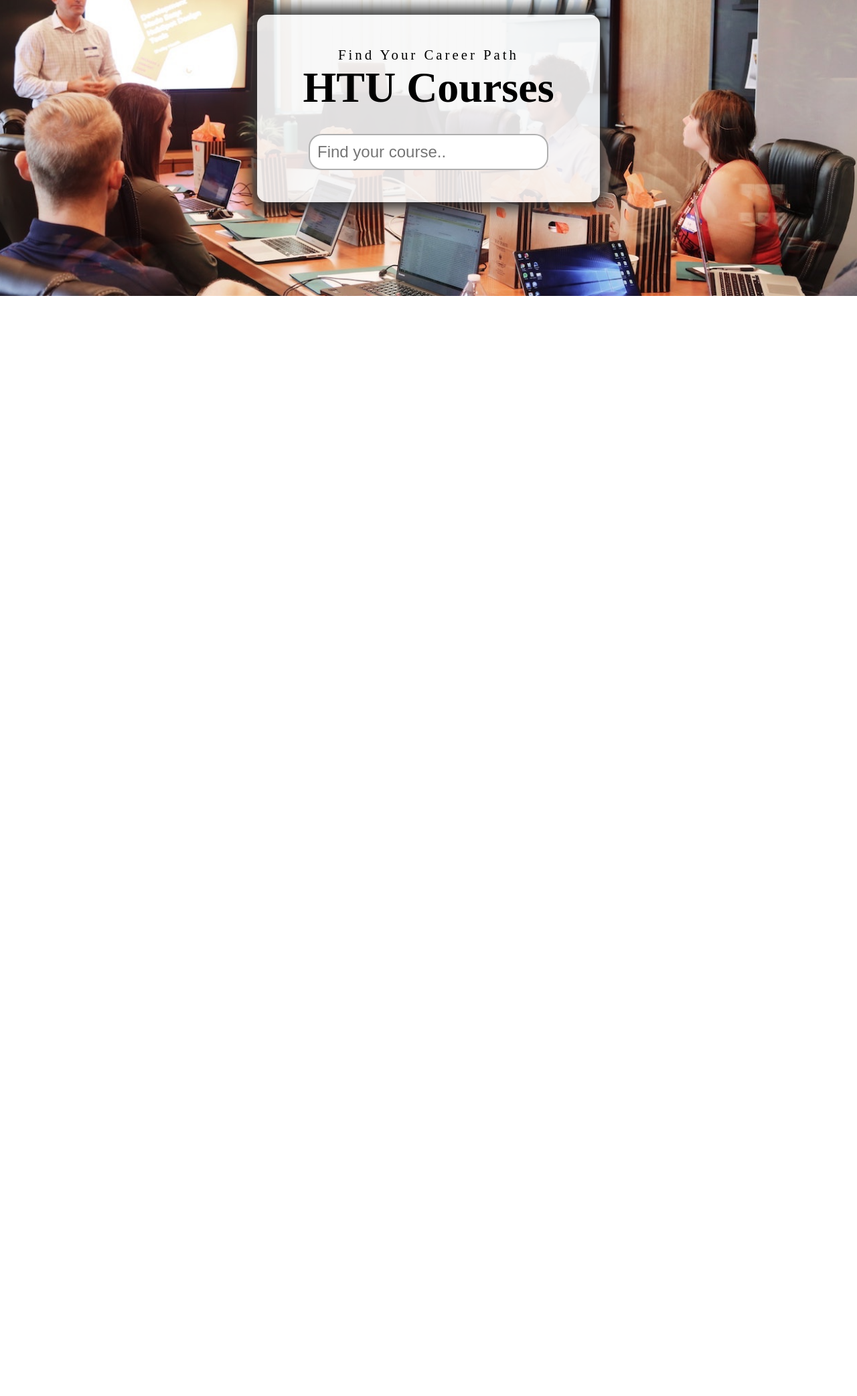
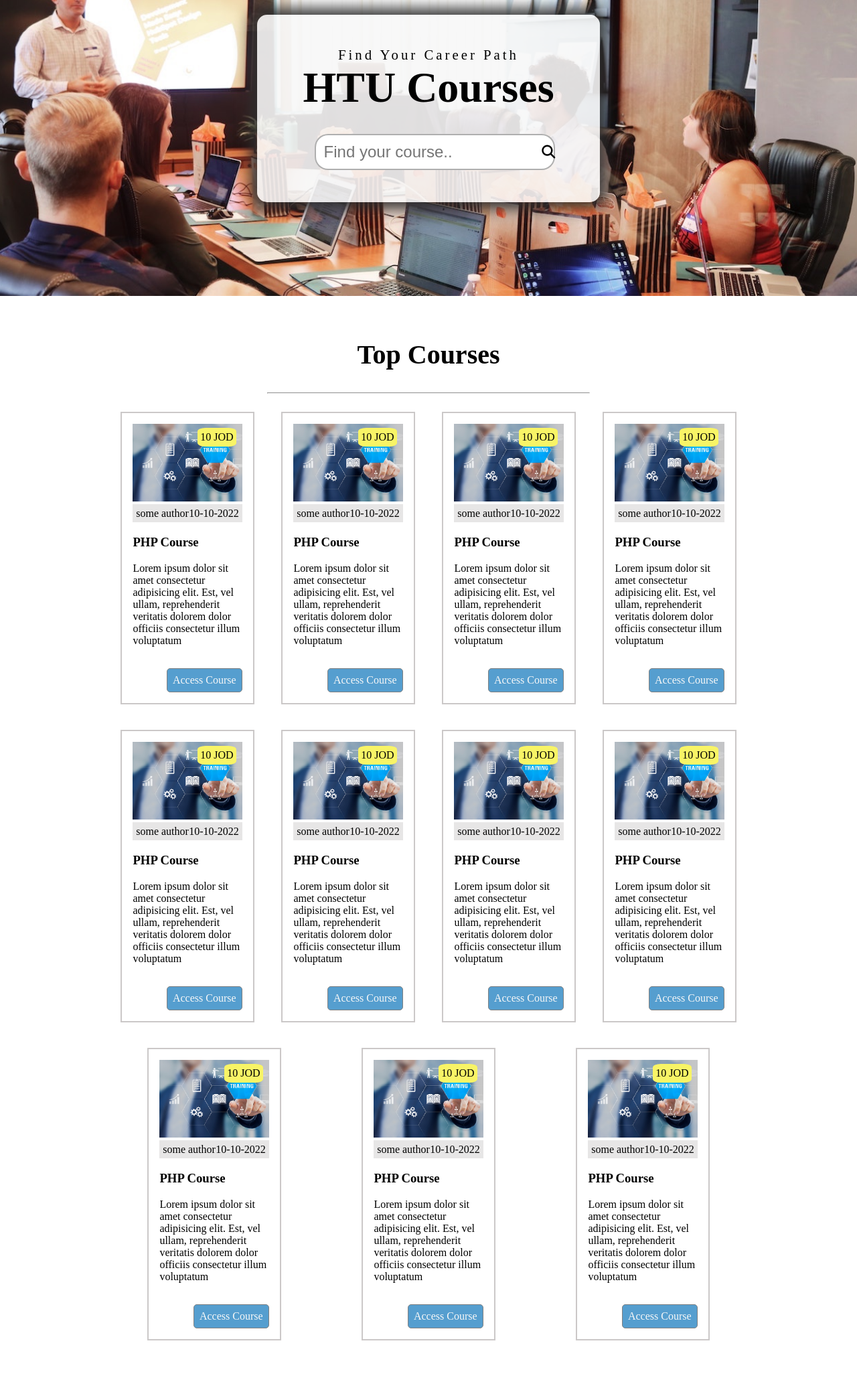
Before and after one commit to estephanbe/htu_coh9_1_material, a PHP site: page / in a window 1280 px wide. Shown: the part 197-2282 px from the top of the page at 67% size. Before the commit the page ends 639 px from the top, so only its background shows below. Run offline with PHP 8.4, Linux system fonts and the light colour scheme.

Commit message:
m2 final

```diff
--- a/2 - Frontend Basics/htu_courses/assets/css/header.css
+++ b/2 - Frontend Basics/htu_courses/assets/css/header.css
@@ -90,3 +90,18 @@ form#htu-search {
     border-radius: 20px;
     border: 2px solid #808080a1;
 }
+
+form#htu-search button {
+    border: none;
+    background-color: transparent;
+    margin: -5%
+}
+
+form#htu-search button:hover {
+    opacity: .7;
+    cursor: pointer;
+}
+
+form#htu-search i {
+    font-size: 150%;
+}
--- /dev/null
+++ b/2 - Frontend Basics/htu_courses/assets/css/main.css
@@ -0,0 +1,69 @@
+main {
+    margin: 4rem 10rem;
+}
+
+main h2 {
+    font-size: 2.5rem;
+    text-align: center;
+}
+
+main hr {
+    width: 50%;
+}
+
+#htu-courses-container {
+    display: flex;
+    flex-wrap: wrap;
+    justify-content: space-around;
+    align-items: center;
+}
+
+#htu-courses-container .htu-course {
+    width: 17%;
+    margin: 2%;
+    border: 2px solid #cbc8c8;
+    padding: 1rem;
+}
+
+.htu-course a {
+    text-decoration: none;
+    color: black;
+    display: block;
+    position: relative;
+}
+
+.htu-course .htu-course-price {
+    position: absolute;
+    right: 5%;
+    top: 5%;
+    background-color: #f8f466;
+    padding: 0.3rem;
+    border-radius: 20%;
+}
+
+.htu-course img {
+    width: 100%;
+    height: 100%;
+}
+
+.htu-course .htu-course-meta {
+    display: flex;
+    justify-content: space-between;
+    align-items: center;
+    background-color: rgb(231 230 230);
+    padding: .3rem;
+}
+
+.htu-course .htu-course-link-wrapper {
+    display: flex;
+    justify-content: flex-end;
+    margin-top: 2rem;
+}
+
+.htu-course .htu-course-link-wrapper a {
+    padding: 0.5rem;
+    background-color: rgb(85 158 207);
+    color: #f8f8f8;
+    border: 1px solid gray;
+    border-radius: 5px;
+}
--- a/2 - Frontend Basics/htu_courses/index.html
+++ b/2 - Frontend Basics/htu_courses/index.html
@@ -6,10 +6,13 @@
     <meta http-equiv="X-UA-Compatible" content="IE=edge">
     <meta name="viewport" content="width=device-width, initial-scale=1.0">
 
-
+    <link rel="stylesheet" href="https://cdnjs.cloudflare.com/ajax/libs/font-awesome/6.2.0/css/all.min.css"
+        integrity="sha512-xh6O/CkQoPOWDdYTDqeRdPCVd1SpvCA9XXcUnZS2FmJNp1coAFzvtCN9BmamE+4aHK8yyUHUSCcJHgXloTyT2A=="
+        crossorigin="anonymous" referrerpolicy="no-referrer" />
 
     <link rel="stylesheet" href="./assets/css/styles.css">
     <link rel="stylesheet" href="./assets/css/header.css">
+    <link rel="stylesheet" href="./assets/css/main.css">
 
 
 
@@ -43,10 +46,219 @@
                 <form id="htu-search" action="" method="">
                     <label for="htu-search-input">Find your course</label>
                     <input id="htu-search-input" type="search" placeholder="Find your course..">
+                    <button type="submit">
+                        <i class="fa-solid fa-magnifying-glass"></i>
+                    </button>
                 </form>
             </div>
         </section>
     </header>
+
+    <main>
+        <h2>Top Courses</h2>
+        <hr>
+        <div id="htu-courses-container">
+            <div class="htu-course">
+                <a href="#">
+                    <span class="htu-course-price">10 JOD</span>
+                    <img src="./assets/images/c1.jpeg" alt="PHP Course">
+                </a>
+                <div class="htu-course-meta">
+                    <span>some author</span>
+                    <time datetime="2022-10-10">10-10-2022</time>
+                </div>
+                <h3>PHP Course</h3>
+
+                <p>Lorem ipsum dolor sit amet consectetur adipisicing elit. Est, vel ullam, reprehenderit veritatis
+                    dolorem dolor officiis consectetur illum voluptatum</p>
+
+                <div class="htu-course-link-wrapper">
+                    <a href="#">Access Course</a>
+                </div>
+            </div>
+            <div class="htu-course">
+                <a href="#">
+                    <span class="htu-course-price">10 JOD</span>
+                    <img src="./assets/images/c1.jpeg" alt="PHP Course">
+                </a>
+                <div class="htu-course-meta">
+                    <span>some author</span>
+                    <time datetime="2022-10-10">10-10-2022</time>
+                </div>
+                <h3>PHP Course</h3>
+
+                <p>Lorem ipsum dolor sit amet consectetur adipisicing elit. Est, vel ullam, reprehenderit veritatis
+                    dolorem dolor officiis consectetur illum voluptatum</p>
+
+                <div class="htu-course-link-wrapper">
+                    <a href="#">Access Course</a>
+                </div>
+            </div>
+            <div class="htu-course">
+                <a href="#">
+                    <span class="htu-course-price">10 JOD</span>
+                    <img src="./assets/images/c1.jpeg" alt="PHP Course">
+                </a>
+                <div class="htu-course-meta">
+                    <span>some author</span>
+                    <time datetime="2022-10-10">10-10-2022</time>
+                </div>
+                <h3>PHP Course</h3>
+
+                <p>Lorem ipsum dolor sit amet consectetur adipisicing elit. Est, vel ullam, reprehenderit veritatis
+                    dolorem dolor officiis consectetur illum voluptatum</p>
+
+                <div class="htu-course-link-wrapper">
+                    <a href="#">Access Course</a>
+                </div>
+            </div>
+            <div class="htu-course">
+                <a href="#">
+                    <span class="htu-course-price">10 JOD</span>
+                    <img src="./assets/images/c1.jpeg" alt="PHP Course">
+                </a>
+                <div class="htu-course-meta">
+                    <span>some author</span>
+                    <time datetime="2022-10-10">10-10-2022</time>
+                </div>
+                <h3>PHP Course</h3>
+
+                <p>Lorem ipsum dolor sit amet consectetur adipisicing elit. Est, vel ullam, reprehenderit veritatis
+                    dolorem dolor officiis consectetur illum voluptatum</p>
+
+                <div class="htu-course-link-wrapper">
+                    <a href="#">Access Course</a>
+                </div>
+            </div>
+            <div class="htu-course">
+                <a href="#">
+                    <span class="htu-course-price">10 JOD</span>
+                    <img src="./assets/images/c1.jpeg" alt="PHP Course">
+                </a>
+                <div class="htu-course-meta">
+                    <span>some author</span>
+                    <time datetime="2022-10-10">10-10-2022</time>
+                </div>
+                <h3>PHP Course</h3>
+
+                <p>Lorem ipsum dolor sit amet consectetur adipisicing elit. Est, vel ullam, reprehenderit veritatis
+                    dolorem dolor officiis consectetur illum voluptatum</p>
+
+                <div class="htu-course-link-wrapper">
+                    <a href="#">Access Course</a>
+                </div>
+            </div>
+            <div class="htu-course">
+                <a href="#">
+                    <span class="htu-course-price">10 JOD</span>
+                    <img src="./assets/images/c1.jpeg" alt="PHP Course">
+                </a>
+                <div class="htu-course-meta">
+                    <span>some author</span>
+                    <time datetime="2022-10-10">10-10-2022</time>
+                </div>
+                <h3>PHP Course</h3>
+
+                <p>Lorem ipsum dolor sit amet consectetur adipisicing elit. Est, vel ullam, reprehenderit veritatis
+                    dolorem dolor officiis consectetur illum voluptatum</p>
+
+                <div class="htu-course-link-wrapper">
+                    <a href="#">Access Course</a>
+                </div>
+            </div>
+            <div class="htu-course">
+                <a href="#">
+                    <span class="htu-course-price">10 JOD</span>
+                    <img src="./assets/images/c1.jpeg" alt="PHP Course">
+                </a>
+                <div class="htu-course-meta">
+                    <span>some author</span>
+                    <time datetime="2022-10-10">10-10-2022</time>
+                </div>
+                <h3>PHP Course</h3>
+
+                <p>Lorem ipsum dolor sit amet consectetur adipisicing elit. Est, vel ullam, reprehenderit veritatis
+                    dolorem dolor officiis consectetur illum voluptatum</p>
+
+                <div class="htu-course-link-wrapper">
+                    <a href="#">Access Course</a>
+                </div>
+            </div>
+            <div class="htu-course">
+                <a href="#">
+                    <span class="htu-course-price">10 JOD</span>
+                    <img src="./assets/images/c1.jpeg" alt="PHP Course">
+                </a>
+                <div class="htu-course-meta">
+                    <span>some author</span>
+                    <time datetime="2022-10-10">10-10-2022</time>
+                </div>
+                <h3>PHP Course</h3>
+
+                <p>Lorem ipsum dolor sit amet consectetur adipisicing elit. Est, vel ullam, reprehenderit veritatis
+                    dolorem dolor officiis consectetur illum voluptatum</p>
+
+                <div class="htu-course-link-wrapper">
+                    <a href="#">Access Course</a>
+                </div>
+            </div>
+            <div class="htu-course">
+                <a href="#">
+                    <span class="htu-course-price">10 JOD</span>
+                    <img src="./assets/images/c1.jpeg" alt="PHP Course">
+                </a>
+                <div class="htu-course-meta">
+                    <span>some author</span>
+                    <time datetime="2022-10-10">10-10-2022</time>
+                </div>
+                <h3>PHP Course</h3>
+
+                <p>Lorem ipsum dolor sit amet consectetur adipisicing elit. Est, vel ullam, reprehenderit veritatis
+                    dolorem dolor officiis consectetur illum voluptatum</p>
+
+                <div class="htu-course-link-wrapper">
+                    <a href="#">Access Course</a>
+                </div>
+            </div>
+            <div class="htu-course">
+                <a href="#">
+                    <span class="htu-course-price">10 JOD</span>
+                    <img src="./assets/images/c1.jpeg" alt="PHP Course">
+                </a>
+                <div class="htu-course-meta">
+                    <span>some author</span>
+                    <time datetime="2022-10-10">10-10-2022</time>
+                </div>
+                <h3>PHP Course</h3>
+
+                <p>Lorem ipsum dolor sit amet consectetur adipisicing elit. Est, vel ullam, reprehenderit veritatis
+                    dolorem dolor officiis consectetur illum voluptatum</p>
+
+                <div class="htu-course-link-wrapper">
+                    <a href="#">Access Course</a>
+                </div>
+            </div>
+            <div class="htu-course">
+                <a href="#">
+                    <span class="htu-course-price">10 JOD</span>
+                    <img src="./assets/images/c1.jpeg" alt="PHP Course">
+                </a>
+                <div class="htu-course-meta">
+                    <span>some author</span>
+                    <time datetime="2022-10-10">10-10-2022</time>
+                </div>
+                <h3>PHP Course</h3>
+
+                <p>Lorem ipsum dolor sit amet consectetur adipisicing elit. Est, vel ullam, reprehenderit veritatis
+                    dolorem dolor officiis consectetur illum voluptatum</p>
+
+                <div class="htu-course-link-wrapper">
+                    <a href="#">Access Course</a>
+                </div>
+            </div>
+        </div>
+    </main>
+
 </body>
 
 </html>
```
